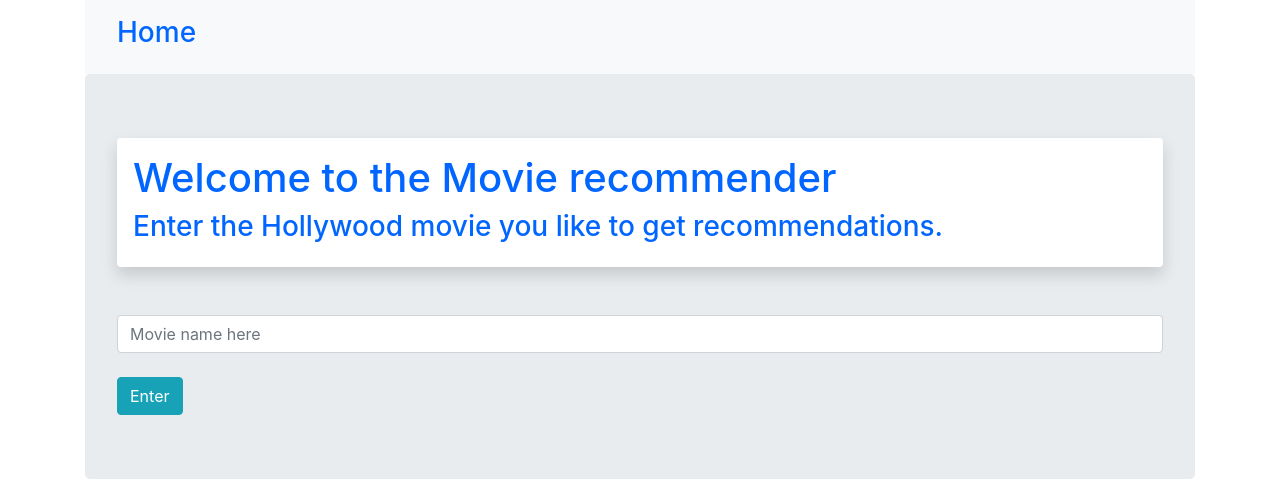
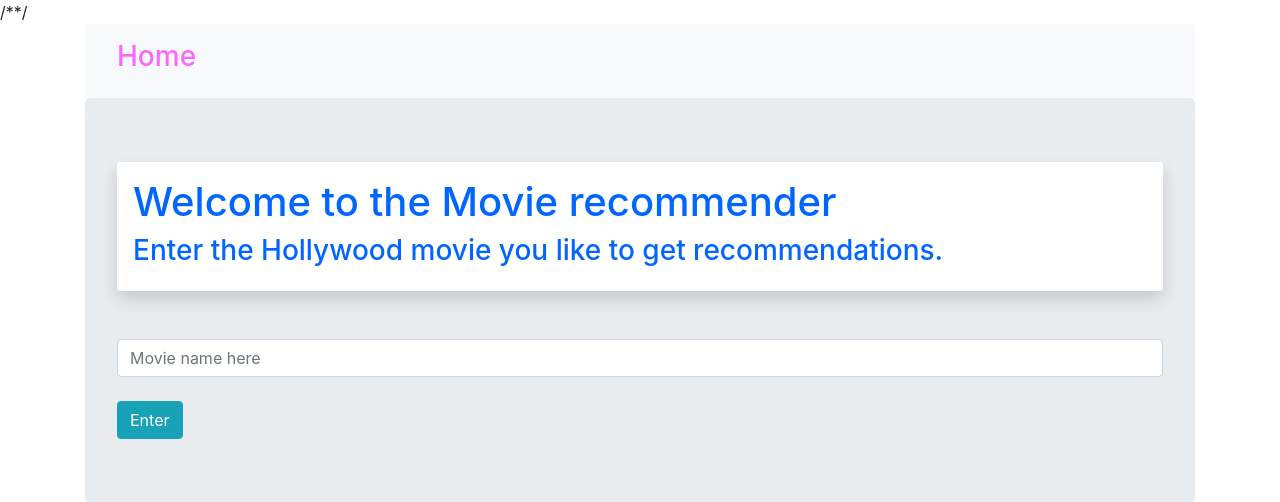
Before and after one commit to GOKUL-REDDY/Movie-Recommendation-hollywood-, a Flask app: page / in a window 1280 px wide. Shown: the top 502 px of the page. Run offline with Flask 2, Linux system fonts and the light colour scheme; some libraries are stand-ins or nearby versions.

Commit message:
Update base.html

```diff
--- a/templates/base.html
+++ b/templates/base.html
@@ -2,8 +2,8 @@
 <html lang="en" dir="ltr">
   <head>
     <meta charset="utf-8">
-    <title>Recommendor System</title>
-    <link rel="shortcut icon" href="/static/favicon.png">
+    <title>Movie Recommended System</title>
+    /*<link rel="shortcut icon" href="/static/favicon.png">*/
     <link rel="stylesheet" href="https://stackpath.bootstrapcdn.com/bootstrap/4.3.1/css/bootstrap.min.css" integrity="sha384-ggOyR0iXCbMQv3Xipma34MD+dH/1fQ784/j6cY/iJTQUOhcWr7x9JvoRxT2MZw1T" crossorigin="anonymous">
     <script src="https://code.jquery.com/jquery-3.3.1.slim.min.js" integrity="sha384-q8i/X+965DzO0rT7abK41JStQIAqVgRVzpbzo5smXKp4YfRvH+8abtTE1Pi6jizo" crossorigin="anonymous"></script>
     <script src="https://cdnjs.cloudflare.com/ajax/libs/popper.js/1.14.7/umd/popper.min.js" integrity="sha384-UO2eT0CpHqdSJQ6hJty5KVphtPhzWj9WO1clHTMGa3JDZwrnQq4sF86dIHNDz0W1" crossorigin="anonymous"></script>
@@ -12,7 +12,7 @@
   <body>
     <div class="container">
     <nav class="navbar navbar-light bg-light">
-      <h3><a style="color:rgb(0, 102, 255)" class="nav-link" href="{{url_for('home')}}">Home</a></h3>
+      <h3><a style="color:rgb(255, 102, 255)" class="nav-link" href="{{url_for('home')}}">Home</a></h3>
     </nav>
 
       <div class="jumbotron">
```
